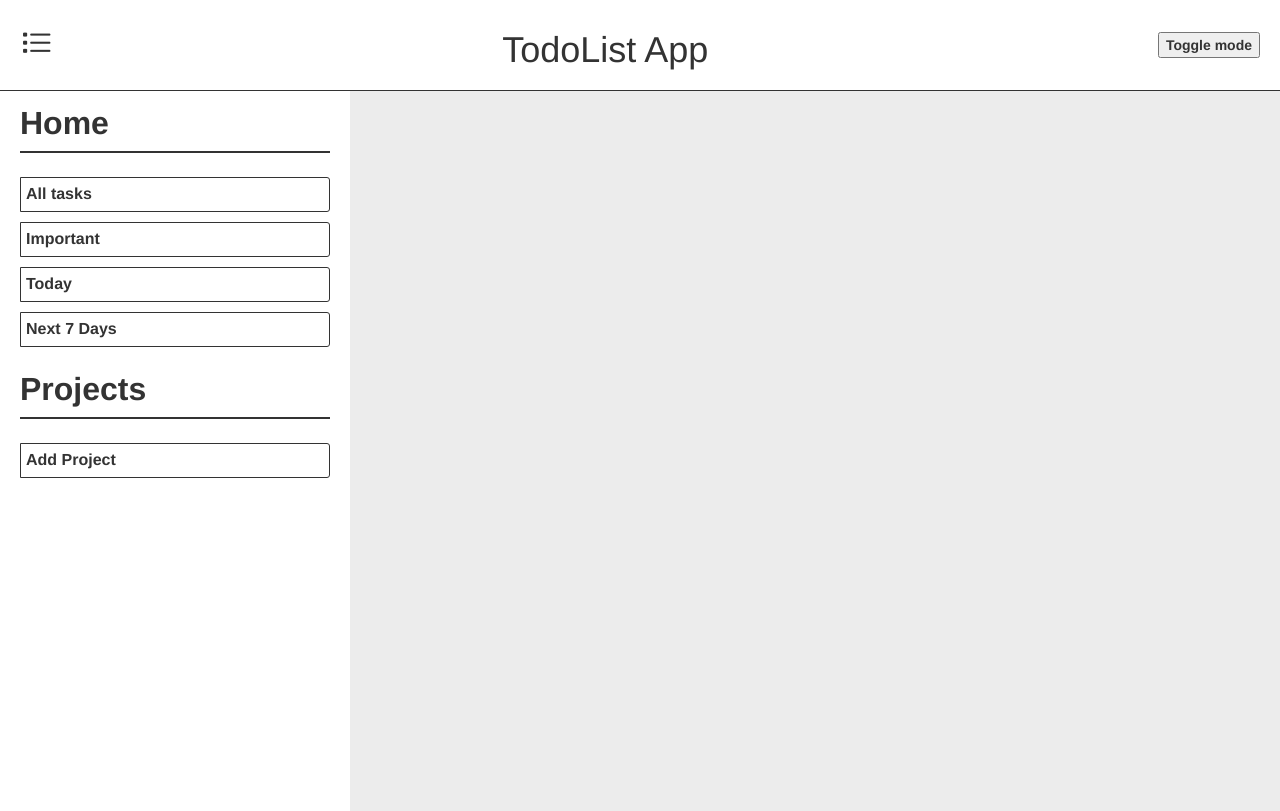
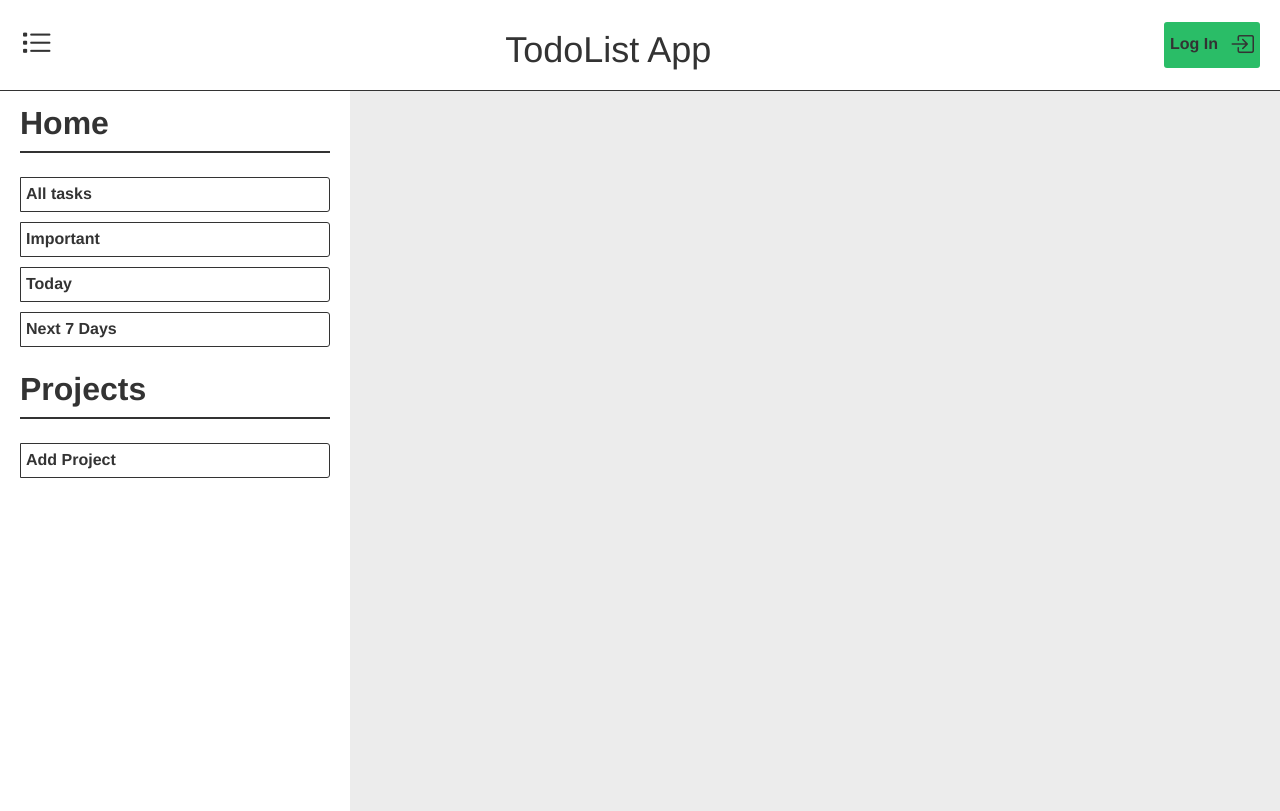
Before and after one commit to DovydasMM/app-todolist, an Angular app: page / in a window 1280 px wide. Built offline with nearby package versions, Linux system fonts and the light colour scheme.

Commit message:
Added log in function, with user data loading and saving

```diff
--- a/src/app/app.component.html
+++ b/src/app/app.component.html
@@ -9,7 +9,10 @@
     </div>
     <h1>{{ title }}</h1>
     <div>
-      <button (click)="onToggleMode()">Toggle mode</button>
+      <button (click)="onToggleMode()" class="header-login">
+        {{ isLoggedIn ? "Log Out" : " Log In"
+        }}<span><i class="bi bi-box-arrow-in-right"></i></span>
+      </button>
     </div>
   </header>
   <div class="mainBody">
--- a/src/app/app.component.ts
+++ b/src/app/app.component.ts
@@ -1,16 +1,19 @@
-import { Component } from "@angular/core";
+import { Component, OnInit } from "@angular/core";
 import { Router } from "@angular/router";
+import { AuthService } from "./auth/auth.service";
 
 @Component({
   selector: "app-root",
   templateUrl: "./app.component.html",
   styleUrls: ["./app.component.css"],
 })
-export class AppComponent {
-  constructor(private router: Router) {}
+export class AppComponent implements OnInit {
+  constructor(private router: Router, private authService: AuthService) {}
+
   title = "TodoList App";
   menuOpen = true;
   darkMode: boolean = false;
+  isLoggedIn: boolean = false;
 
   toggleMenu() {
     this.menuOpen = this.menuOpen ? false : true;
@@ -20,4 +23,11 @@ export class AppComponent {
     this.router.navigate(["/auth"]);
     // this.darkMode = this.darkMode ? false : true;
   }
+  ngOnInit(): void {
+    console.log(this.isLoggedIn);
+    this.authService.isLoggedIn.subscribe((resData) => {
+      console.log(resData);
+      this.isLoggedIn = resData;
+    });
+  }
 }
--- a/src/app/auth/auth-interceptor.service.ts
+++ b/src/app/auth/auth-interceptor.service.ts
@@ -18,18 +18,14 @@ export class AuthInterceptorService implements HttpInterceptor {
     req: HttpRequest<any>,
     next: HttpHandler
   ): Observable<HttpEvent<any>> {
-    console.log(req);
-    console.log(next);
     return this.authService.user.pipe(
       exhaustMap((user) => {
         if (!user) {
-          console.log("ehehe");
           return next.handle(req);
         }
         const modifiedReq = req.clone({
           params: new HttpParams().set("auth", user.token),
         });
-        console.log("hahaaah");
         return next.handle(modifiedReq);
       })
     );
--- a/src/app/auth/auth.service.ts
+++ b/src/app/auth/auth.service.ts
@@ -1,3 +1,4 @@
+import { PostsService } from "./../posts.service";
 import { HttpClient, HttpErrorResponse } from "@angular/common/http";
 import { Injectable } from "@angular/core";
 import {
@@ -23,7 +24,7 @@ export interface AuthResponseData {
   providedIn: "root",
 })
 export class AuthService {
-  constructor(private http: HttpClient) {}
+  constructor(private http: HttpClient, private postService: PostsService) {}
 
   user = new BehaviorSubject<User>(null);
   isLoggedIn = new Subject<boolean>();
@@ -44,12 +45,14 @@ export class AuthService {
             resData.idToken,
             +resData.expiresIn
           );
+          this.postService
+            .createUserDatabase(resData.localId)
+            .subscribe((resData) => console.log(resData));
         })
       );
   }
 
   logIn(email: string, password: string) {
-    console.log("logIn() called");
     return this.http
       .post<AuthResponseData>(
         `https://identitytoolkit.googleapis.com/v1/accounts:signInWithPassword?key=
@@ -59,7 +62,7 @@ export class AuthService {
       .pipe(
         catchError(this.handleError),
         tap((resData) => {
-          console.log("this should work");
+          this.postService.currentUserId = resData.localId;
           this.handleAuthentication(
             resData.email,
             resData.localId,
@@ -80,7 +83,6 @@ export class AuthService {
     token: string,
     expiresIn: number
   ) {
-    console.log("Door stuck");
     const expirationDate = new Date(new Date().getTime() + expiresIn * 1000);
     const user = new User(email, userId, token, expirationDate);
     this.user.next(user);
--- a/src/app/auth/auth/auth.component.ts
+++ b/src/app/auth/auth/auth.component.ts
@@ -1,3 +1,4 @@
+import { Router } from "@angular/router";
 import { Component } from "@angular/core";
 import { NgForm } from "@angular/forms";
 import { Observable, Subject } from "rxjs";
@@ -9,7 +10,7 @@ import { AuthResponseData, AuthService } from "../auth.service";
   styleUrls: ["./auth.component.css"],
 })
 export class AuthComponent {
-  constructor(private authService: AuthService) {}
+  constructor(private authService: AuthService, private router: Router) {}
   isLoginMode = true;
   isLoading = false;
   loggedIn = new Subject<boolean>();
@@ -40,9 +41,9 @@ export class AuthComponent {
 
     authObs.subscribe(
       (responseData) => {
-        console.log(responseData);
         this.isLoading = false;
         this.authService.loggedIn();
+        this.loggedIn.next(true);
       },
       (errorRes) => {
         this.isLoading = false;
--- a/src/app/home/home.component.ts
+++ b/src/app/home/home.component.ts
@@ -3,8 +3,8 @@ import { TaskListService } from "../task-list.service";
 import { Task } from "../task";
 import { ActivatedRoute } from "@angular/router";
 import { ProjectsService } from "../projects.service";
-
 import { AuthService } from "../auth/auth.service";
+import { Router } from "@angular/router";
 
 @Component({
   selector: "app-home",
@@ -15,6 +15,7 @@ export class HomeComponent implements OnInit {
   constructor(
     private taskService: TaskListService,
     private route: ActivatedRoute,
+    private router: Router,
     private projectService: ProjectsService,
     private authService: AuthService
   ) {}
@@ -24,6 +25,7 @@ export class HomeComponent implements OnInit {
   ngOnInit(): void {
     this.authService.isLoggedIn.subscribe((responseData) => {
       this.projectService.importProject();
+      // this.router.navigate(["/all"]);
     });
     // this.taskService.importTasks();
   }
--- a/src/app/posts.service.ts
+++ b/src/app/posts.service.ts
@@ -1,7 +1,7 @@
 import { HttpClient } from "@angular/common/http";
 import { Injectable } from "@angular/core";
 import { Project } from "./shared/task/project.model";
-import { map } from "rxjs";
+import { map, tap } from "rxjs";
 import { Router } from "@angular/router";
 
 @Injectable({
@@ -10,10 +10,27 @@ import { Router } from "@angular/router";
 export class PostsService {
   constructor(private http: HttpClient, private router: Router) {}
 
+  currentUserId: string;
+
   createAndStorePost(project: Project) {
     return this.http
+      .put(
+        `https://poor-mans-todo-default-rtdb.europe-west1.firebasedatabase.app/usersData/${this.currentUserId}.json`,
+        project
+      )
+      .pipe(
+        map((responseData) => {
+          for (const key in responseData) {
+            return responseData[key];
+          }
+        })
+      );
+  }
+
+  postProject(project) {
+    return this.http
       .post(
-        "https://poor-mans-todo-default-rtdb.europe-west1.firebasedatabase.app/posts.json",
+        `https://poor-mans-todo-default-rtdb.europe-west1.firebasedatabase.app/usersData/${this.currentUserId}/projectList.json`,
         project
       )
       .pipe(
@@ -28,14 +45,13 @@ export class PostsService {
   fetchPost() {
     return this.http
       .get(
-        "https://poor-mans-todo-default-rtdb.europe-west1.firebasedatabase.app/posts.json"
+        `https://poor-mans-todo-default-rtdb.europe-west1.firebasedatabase.app/usersData/${this.currentUserId}/projectList.json`
       )
       .pipe<Project[]>(
         map((responseData) => {
+          console.log(responseData);
           const projectArray = [];
           for (const key in responseData) {
-            console.log(responseData[key].hasOwnProperty("projectTaskList"));
-
             if (
               responseData.hasOwnProperty(key) &&
               !responseData[key].hasOwnProperty("projectTaskList")
@@ -61,17 +77,33 @@ export class PostsService {
       .subscribe((responseData) => this.router.navigate(["/all"]));
   }
 
+  //Attaches POST Id to the project
   updatePost(projectID: string, newProjectId) {
     return this.http.patch(
-      `https://poor-mans-todo-default-rtdb.europe-west1.firebasedatabase.app/posts/${projectID}.json`,
+      `https://poor-mans-todo-default-rtdb.europe-west1.firebasedatabase.app/usersData/${this.currentUserId}/projectList/${projectID}.json`,
       newProjectId
     );
   }
 
   updateProject(projectChange) {
     return this.http.patch(
-      `https://poor-mans-todo-default-rtdb.europe-west1.firebasedatabase.app/posts/${projectChange.id}.json`,
+      `https://poor-mans-todo-default-rtdb.europe-west1.firebasedatabase.app/usersData/${this.currentUserId}/projectList/${projectChange.id}.json`,
       projectChange
     );
   }
+
+  createUserDatabase(userId: string) {
+    console.log(userId);
+    let newData = JSON.stringify(userId);
+    return this.http
+      .put(
+        `https://poor-mans-todo-default-rtdb.europe-west1.firebasedatabase.app/usersData/${userId}.json`,
+        newData
+      )
+      .pipe(
+        tap((resData) => {
+          this.currentUserId = userId;
+        })
+      );
+  }
 }
--- a/src/app/projects.service.ts
+++ b/src/app/projects.service.ts
@@ -37,9 +37,7 @@ export class ProjectsService {
     );
     this.projectList.push(newProject);
     this.router.navigate([`/projects/${this.projectList.length}`]);
-    this.postService
-      .createAndStorePost(newProject)
-      .subscribe((responseData) => {
+    this.postService.postProject(newProject).subscribe((responseData) => {
       newProject.id = responseData;
       //Gets unique ID from firebase and asigns to new project
       this.postService
@@ -79,7 +77,7 @@ export class ProjectsService {
     this.postService.fetchPost().subscribe((responseData) => {
       this.projectList = responseData;
       this.taskService.importTasks(this.projectList);
-      console.log(responseData);
+      this.router.navigate(["/all"]);
     });
 
     this.taskService.taskEdited.subscribe((task) => {
--- a/src/styles.css
+++ b/src/styles.css
@@ -3,6 +3,7 @@
   --bgColor1: #ececec;
   --bgColor2: white;
   --bgColor3: #22303c;
+  --bgColor4: #2abd67;
   color: black;
   font-weight: 600;
   /*
@@ -168,3 +169,18 @@ a {
 .bi.bi-star-fill {
   color: #f6ae2d;
 }
+
+.bi.bi-box-arrow-in-right {
+  font-size: 24px;
+}
+
+.header-login {
+  padding: 6px;
+  display: flex;
+  align-items: center;
+  background-color: var(--bgColor4);
+  border: none;
+  border-radius: 3px;
+  gap: 12px;
+  font-size: 16px;
+}
```
Lines whose indentation alone changed are shown as unchanged.
